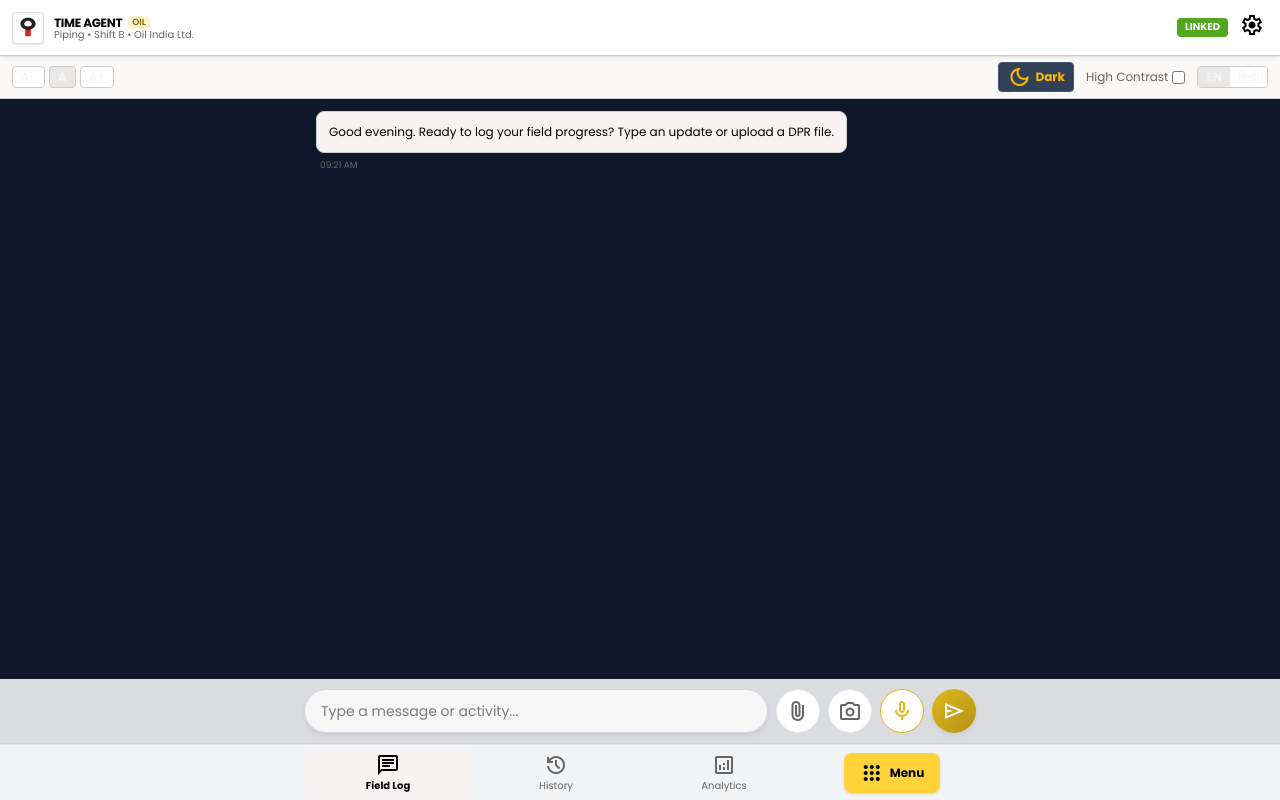
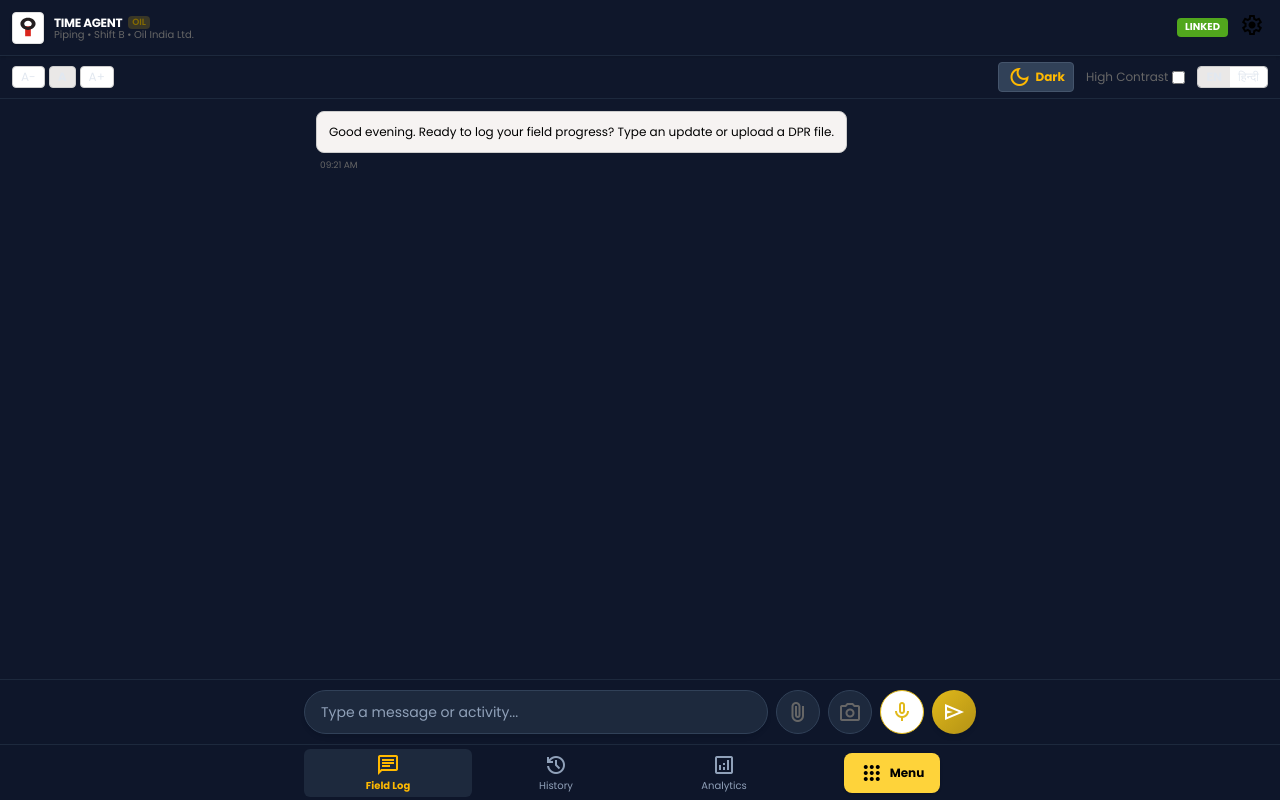
Before and after one commit to Sanjay-AI-ML/sih26122, a React (Vite) app in the folder apps/time-agent/: page / in a window 1280 px wide. Both pictures are taken after a click on the button "Sign In to Time Agent". Built offline with nearby package versions, Linux system fonts and the light colour scheme.

Commit message:
fix: Eliminate zebra striping in dark mode by harmonizing top header, accessibility bar, bottom composer, and navigation bar in Time Agent

```diff
--- a/apps/time-agent/src/App.tsx
+++ b/apps/time-agent/src/App.tsx
@@ -718,12 +718,12 @@ function App() {
       return (
         <div className={"flex flex-col h-screen w-screen transition-colors duration-200 " + (isDarkMode ? "bg-slate-900 text-slate-100 " : "bg-[#fbf9f8] text-[#1b1c1c] ") + (highContrast ? "contrast-125 " : "") + (textSize === "xs" ? "text-xs" : textSize === "base" ? "text-base" : "text-sm")}>
           {/* Header */}
-          <header className="h-14 bg-white border-b border-[#CCCCCC] flex items-center justify-between px-3 shrink-0 z-20 shadow-sm">
+          <header className={"h-14 border-b flex items-center justify-between px-3 shrink-0 z-20 shadow-sm transition-colors " + (isDarkMode ? "bg-slate-900 border-slate-800 text-white" : "bg-white border-[#CCCCCC] text-black")}>
             <div className="flex items-center gap-2.5 cursor-pointer" onClick={() => setScreen("home")}>
               <OilIndiaLogo className="w-8 h-8" />
               <div className="flex flex-col">
                 <div className="flex items-center gap-1.5">
-                  <span className="font-bold text-xs text-black leading-tight tracking-tight">{t("timeAgent")}</span>
+                  <span className={"font-bold text-xs leading-tight tracking-tight " + (isDarkMode ? "text-white" : "text-black")}>{t("timeAgent")}</span>
                   <span className="text-[9px] bg-[#E1B91B]/20 text-[#856b00] font-semibold px-1 rounded">OIL</span>
                 </div>
                 <span className="text-[10px] text-[#666666] leading-none">{tf("profileDetails", {shift})}</span>
@@ -745,7 +745,7 @@ function App() {
 
           {/* Accessibility bar on Home */}
           {screen === "home" && !isOffline && (
-            <div className="bg-[#fbf9f8] border-b border-[#CCCCCC] px-3 py-1.5 flex items-center justify-between shrink-0">
+            <div className={"border-b px-3 py-1.5 flex items-center justify-between shrink-0 transition-colors " + (isDarkMode ? "bg-slate-850 border-slate-800 text-slate-200" : "bg-[#fbf9f8] border-[#CCCCCC] text-[#666666]")}>
               <div className="flex gap-1">
                 {([["xs", t("fontSmall")], ["sm", t("fontNormal")], ["base", t("fontLarge")]] as [string,string][]).map(([sentinel, label]) => (
                   <button key={sentinel} onClick={() => setTextSize(sentinel as "xs"|"sm"|"base")} className={"px-2 py-0.5 border border-[#CCCCCC] rounded text-xs " + (textSize === sentinel ? "bg-[#eae8e7] font-bold" : "bg-white")}>
@@ -1045,20 +1045,20 @@ function App() {
 
           {/* Bottom Composer on Home */}
           {screen === "home" && (
-            <div className="fixed bottom-14 left-0 w-full glass-header p-2.5 flex items-center justify-center z-30">
+            <div className={"fixed bottom-14 left-0 w-full p-2.5 flex items-center justify-center z-30 transition-colors " + (isDarkMode ? "bg-slate-900/95 border-t border-slate-800 text-white backdrop-blur-md" : "glass-header bg-white/90 border-t border-[#CCCCCC]")}>
               <div className="w-full max-w-2xl flex items-center gap-2">
                 <input
                   value={inputText}
                   onChange={e => setInputText(e.target.value)}
                   onKeyDown={e => e.key === "Enter" && handleSend()}
                   placeholder={isRecording ? t("listening") : t("typeMessage")}
-                  className="flex-1 bg-white/80 border border-gray-300 rounded-full h-11 px-4 text-sm text-black outline-none focus:border-[#1842AA] focus:ring-2 focus:ring-[#1842AA]/20 transition-all premium-shadow"
+                  className={"flex-1 rounded-full h-11 px-4 text-sm outline-none transition-all premium-shadow " + (isDarkMode ? "bg-slate-800 border border-slate-700 text-white placeholder-slate-400 focus:border-[#E1B91B]" : "bg-white/80 border border-gray-300 text-black focus:border-[#1842AA]")}
                 />
                 <input type="file" id="file-upload-input" className="hidden" accept=".txt,.csv,.xlsx,.xls,.pdf,.jpg,.jpeg,.png,.wav,.mp3,.docx,.xer,.xml" onChange={handleFileUpload} />
-                <label htmlFor="file-upload-input" className="w-11 h-11 rounded-full border border-gray-200 bg-white flex items-center justify-center cursor-pointer hover:bg-gray-50 hover-elevate shrink-0 transition-all" title={t("upload")}>
+                <label htmlFor="file-upload-input" className={"w-11 h-11 rounded-full border flex items-center justify-center cursor-pointer hover-elevate shrink-0 transition-all " + (isDarkMode ? "bg-slate-800 border-slate-700 text-slate-200 hover:bg-slate-700" : "bg-white border-gray-200 text-[#666666] hover:bg-gray-50")} title={t("upload")}>
                   <span className="material-symbols-outlined text-xl text-[#666666]">attach_file</span>
                 </label>
-                <button onClick={startCamera} title={t("takePicture")} className="w-11 h-11 rounded-full border border-gray-200 bg-white flex items-center justify-center cursor-pointer hover:bg-gray-50 hover-elevate shrink-0 transition-all">
+                <button onClick={startCamera} title={t("takePicture")} className={"w-11 h-11 rounded-full border flex items-center justify-center cursor-pointer hover-elevate shrink-0 transition-all " + (isDarkMode ? "bg-slate-800 border-slate-700 text-slate-200 hover:bg-slate-700" : "bg-white border-gray-200 text-[#666666] hover:bg-gray-50")}>
                   <span className="material-symbols-outlined text-xl text-[#666666]">photo_camera</span>
                 </button>
                 <button onClick={toggleMic} title={t("startRec")} className={"w-11 h-11 rounded-full border flex items-center justify-center transition-all shrink-0 hover-elevate " + (isRecording ? "bg-[#DA251C] text-white border-[#DA251C] animate-pulse-glow" : "border-[#E1B91B] text-[#E1B91B] bg-white hover:bg-amber-50")}>
@@ -1072,17 +1072,17 @@ function App() {
           )}
 
           {/* Bottom Nav Bar */}
-          <nav className="fixed bottom-0 left-0 w-full h-14 bg-white/95 backdrop-blur-md border-t border-gray-200 flex justify-around items-center px-4 z-40 premium-shadow">
+          <nav className={"fixed bottom-0 left-0 w-full h-14 backdrop-blur-md border-t flex justify-around items-center px-4 z-40 premium-shadow transition-colors " + (isDarkMode ? "bg-slate-900/95 border-slate-800 text-slate-200" : "bg-white/95 border-gray-200 text-gray-700")}>
             <div className="w-full max-w-2xl flex justify-between items-center">
-              <button onClick={() => setScreen("home")} className={"flex-1 flex flex-col items-center justify-center h-12 text-xs transition-colors rounded-md " + (screen === "home" ? "font-bold text-black bg-[#f6f3f2]" : "text-[#666666] hover:text-black")}>
+              <button onClick={() => setScreen("home")} className={"flex-1 flex flex-col items-center justify-center h-12 text-xs transition-colors rounded-md " + (screen === "home" ? (isDarkMode ? "font-bold text-amber-400 bg-slate-800" : "font-bold text-black bg-[#f6f3f2]") : (isDarkMode ? "text-slate-400 hover:text-white" : "text-[#666666] hover:text-black"))}>
                 <span className="material-symbols-outlined text-xl">chat</span>
                 <span className="text-[10px] mt-0.5">{t("fieldLog")}</span>
               </button>
-              <button onClick={() => setScreen("history")} className={"flex-1 flex flex-col items-center justify-center h-12 text-xs transition-colors rounded-md " + (screen === "history" ? "font-bold text-black bg-[#f6f3f2]" : "text-[#666666] hover:text-black")}>
+              <button onClick={() => setScreen("history")} className={"flex-1 flex flex-col items-center justify-center h-12 text-xs transition-colors rounded-md " + (screen === "history" ? (isDarkMode ? "font-bold text-amber-400 bg-slate-800" : "font-bold text-black bg-[#f6f3f2]") : (isDarkMode ? "text-slate-400 hover:text-white" : "text-[#666666] hover:text-black"))}>
                 <span className="material-symbols-outlined text-xl">history</span>
                 <span className="text-[10px] mt-0.5">{t("history")}</span>
               </button>
-              <button onClick={() => setScreen("analytics")} className={"flex-1 flex flex-col items-center justify-center h-12 text-xs transition-colors rounded-md " + (screen === "analytics" ? "font-bold text-black bg-[#f6f3f2]" : "text-[#666666] hover:text-black")}>
+              <button onClick={() => setScreen("analytics")} className={"flex-1 flex flex-col items-center justify-center h-12 text-xs transition-colors rounded-md " + (screen === "analytics" ? (isDarkMode ? "font-bold text-amber-400 bg-slate-800" : "font-bold text-black bg-[#f6f3f2]") : (isDarkMode ? "text-slate-400 hover:text-white" : "text-[#666666] hover:text-black"))}>
                 <span className="material-symbols-outlined text-xl">analytics</span>
                 <span className="text-[10px] mt-0.5">{t("analytics")}</span>
               </button>
```
